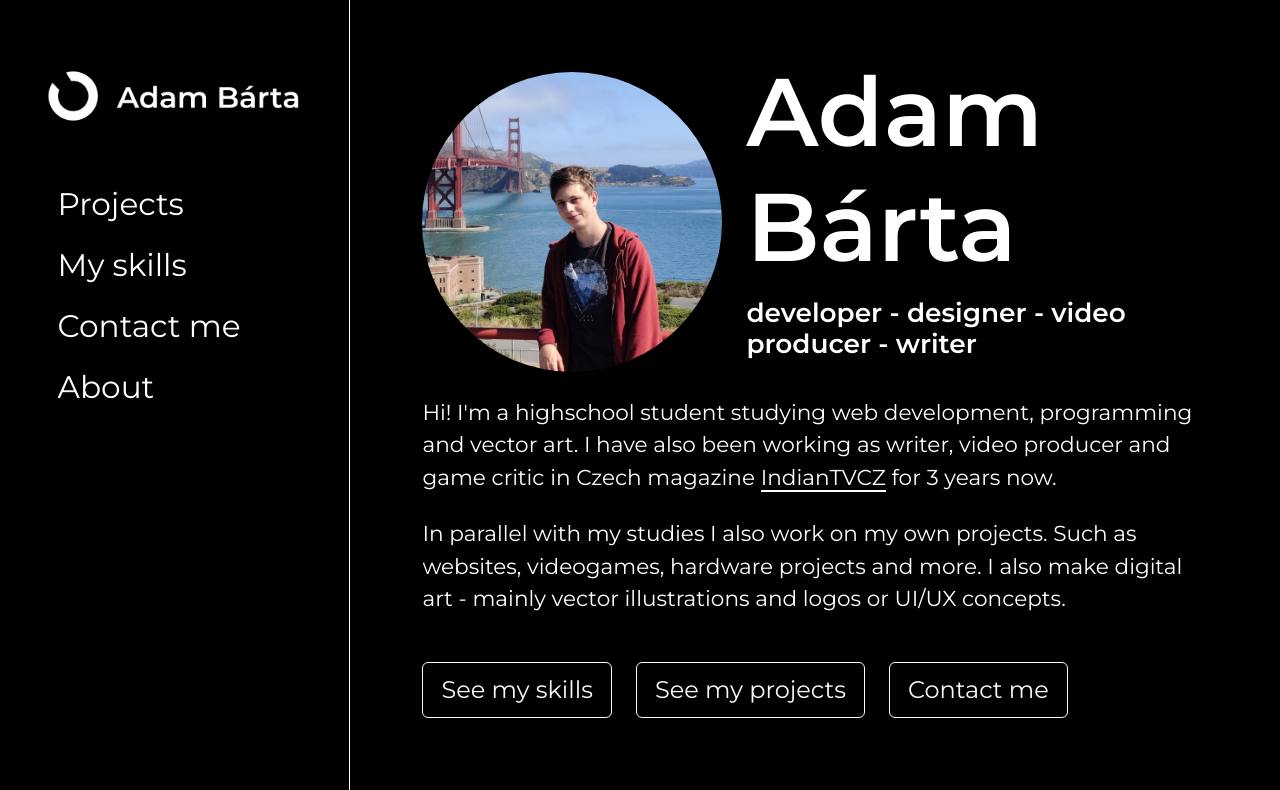
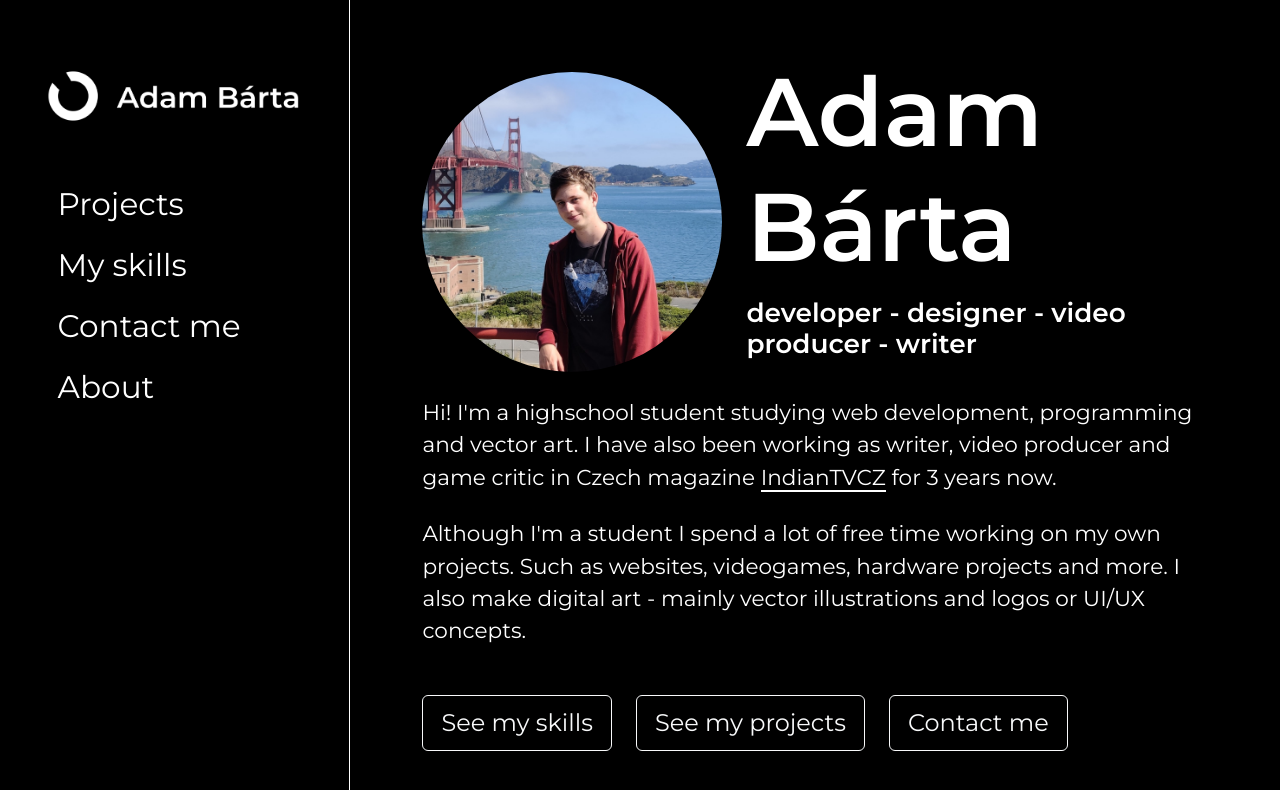
Before and after one commit to PeanutButte7/adam-barta.com, a Vue app: page / in a window 1280 px wide. Shown: the top 790 px of the page. Built offline with nearby package versions, Linux system fonts and the light colour scheme.

Commit message:
Reverted about text change

```diff
--- a/src/views/About.vue
+++ b/src/views/About.vue
@@ -19,7 +19,7 @@
                     </div>
                     <div class="mt-3">
                         <p>Hi! I'm a highschool student studying web development, programming and vector art. I have also been working as writer, video producer and game critic in Czech magazine <a class="link" target="_blank" href="https://indian-tv.cz/">IndianTVCZ</a> for 3 years now.</p>
-                        <p>In parallel with my studies I also work on my own projects. Such as websites, videogames, hardware projects and more. I also make digital art - mainly vector illustrations and logos or UI/UX concepts.</p>
+                        <p> Although I'm a student I spend a lot of free time working on my own projects. Such as websites, videogames, hardware projects and more. I also make digital art - mainly vector illustrations and logos or UI/UX concepts.</p>
                     </div>
                     <div class="desktop-buttons">
                         <b-button class="mt-3" to="/skills" variant="outline-light">See my skills</b-button>
```
Also changed, not shown: 1 other file (tests, documents, lock files or other folders).
